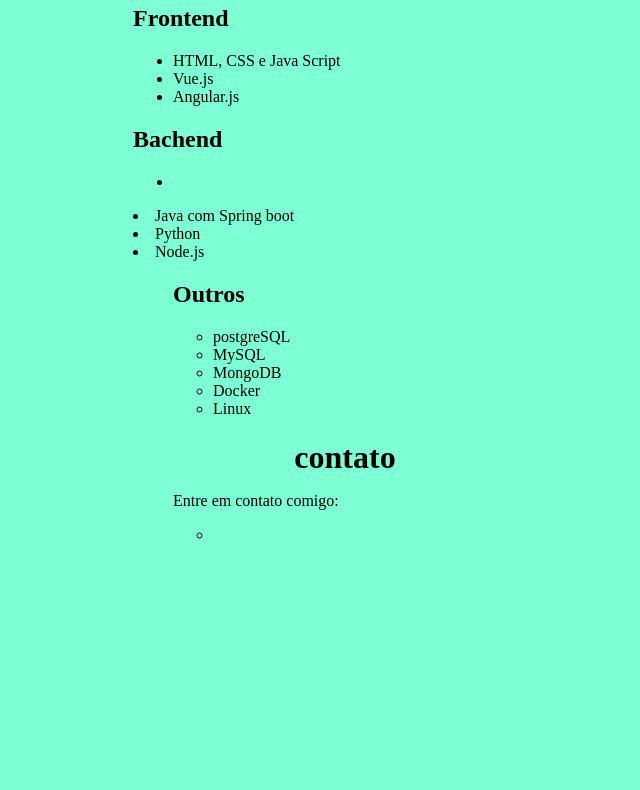
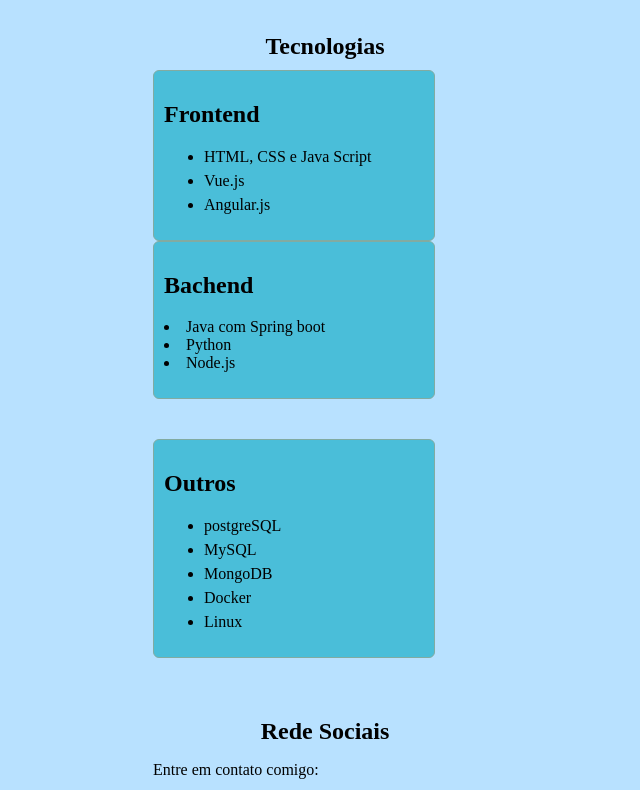
Before and after one commit to GabrielleFaus/portifolio, a plain HTML site: page index.html in a window 1280 px wide. Shown: the part 312-1102 px from the top of the page, without its empty margins (315-955 px from the left). Before the commit the page ends 898 px from the top, so only its background shows below. Drawn offline with Linux system fonts and the light colour scheme; a web font is replaced by a local one.

Commit message:
informação novas

```diff
--- a/index.html
+++ b/index.html
@@ -1,31 +1,40 @@
+<!DOCTYPE html>
 <html lang="pt-br">
 
 <head>
+    <meta http-equiv="Content-Type" content="text/html;charset=UTF-8">
     <meta name="viewport" content="width=device-width, initial-scale=1.0">
     <title>Meu portifólio</title>
 
     <link rel="preconnect" href="https://fonts.googleapis.com">
     <link rel="preconnect" href="https://fonts.gstatic.com" crossorigin>
-    <link href="https://fonts.googleapis.com/css2?family=Roboto:ital,wght@0,100;0,300;0,400;0,500;0,700;0,900;1,100;1,300;1,400;1,500;1,700;1,900&display=swap"
+    <link
+        href="https://fonts.googleapis.com/css2?family=Roboto:ital,wght@0,100;0,300;0,400;0,500;0,700;0,900;1,100;1,300;1,400;1,500;1,700;1,900&display=swap"
         rel="stylesheet">
+
+    <link rel="stylesheet" href="style.css">
+
 </head>
 
 <body>
-    <main id="a">
-        <section id="b">
+    <main>
+        <section>
             <figure>
-                <img src="https://lh3.googleusercontent.com/a/ACg8ocJW2RK3XH9CKn6Y4ihOZyqe7YyR_CnAsR1Ru3ktRPc6JB2MV7NuBA=s360-c-no" alt="Foto de perfil">
+                <img src="https://lh3.googleusercontent.com/a/ACg8ocJW2RK3XH9CKn6Y4ihOZyqe7YyR_CnAsR1Ru3ktRPc6JB2MV7NuBA=s360-c-no"
+                    alt="Foto de perfil">
 
             </figure>
             <h1>sobre mim </h1>
+            <p>
                 Meu nome é <strong> Gabrielle </strong> tenho 19 anos e sou aluna do curso tecnico de desenvolvimento de
                 sistema e do curso superior de pedagogia <strong>Senac.</strong>
+            </p>
         </section>
-
+            <section>
                 <h1>Tecnologias </h1>
-
+                <div>
                 <link rel="stylesheet" href="style.css">
-        <div>
+                <div class="card">
                     <h2>Frontend</h2>
                     <ul>
                         <li>HTML, CSS e Java Script</li>
@@ -33,17 +42,20 @@
                         <li>Angular.js</li>
                     </ul>
                 </div>
+                <div class="card">
                     <h2>Bachend</h2>
                     <!-- ul>li*3 -->
                     <ul>
-            <li></li>
                     </ul>
                     <li>Java com Spring boot</li>
                     <li>Python</li>
                     <li>Node.js</li>
                     <ul>
-
                 </div>
+            </section>
+        <section>
+            </div>
+            <div class="card">
                 <h2>Outros</h2>
                 <ul>
                     <li>postgreSQL</li>
@@ -53,16 +65,15 @@
                     <li>Linux</li>
                 </ul>
             </div>
+        </section>
         <section>
-
-            </section>
-            <h1>contato </h1>
+            <h1> Rede Sociais </h1>
             <p>
                 Entre em contato comigo:
             </p>
             <ul>
                 <li>
-                    <a href="#"></a>
+                    <a href="https://github.com/GabrielleFaus"></a>
                 </li>
             </ul>
         </section>
--- a/style.css
+++ b/style.css
@@ -6,8 +6,8 @@
 
 body {
     font-family: ' Roboto','sans-serif';
-    background-color: aquamarine;
-    color: black;
+    background-color: hsl(205, 100%, 86%);
+    color: rgb(0, 0, 0);
 }
 
 main {
@@ -15,7 +15,9 @@
     margin: 0 auto;
 }
 
-/*section/*/
+section{
+    padding: 20px ;
+}
 
 figure {
     max-width: 160px;
@@ -38,13 +40,15 @@
 .card-container{
     display: flex;
     justify-content: space-between;
+
 }
 
 .card{
-    width: 160px ;
+    width: 260px ;
     padding: 10px ;
-    border: 1px solid #c0cdd3;
+    border: 1px solid hsl(165, 20%, 59%);
     border-radius: 6px;
+    background-color:hsl(191, 65%, 57%);
 }
 
 .card ul li{
```
Lines whose indentation alone changed are shown as unchanged.
